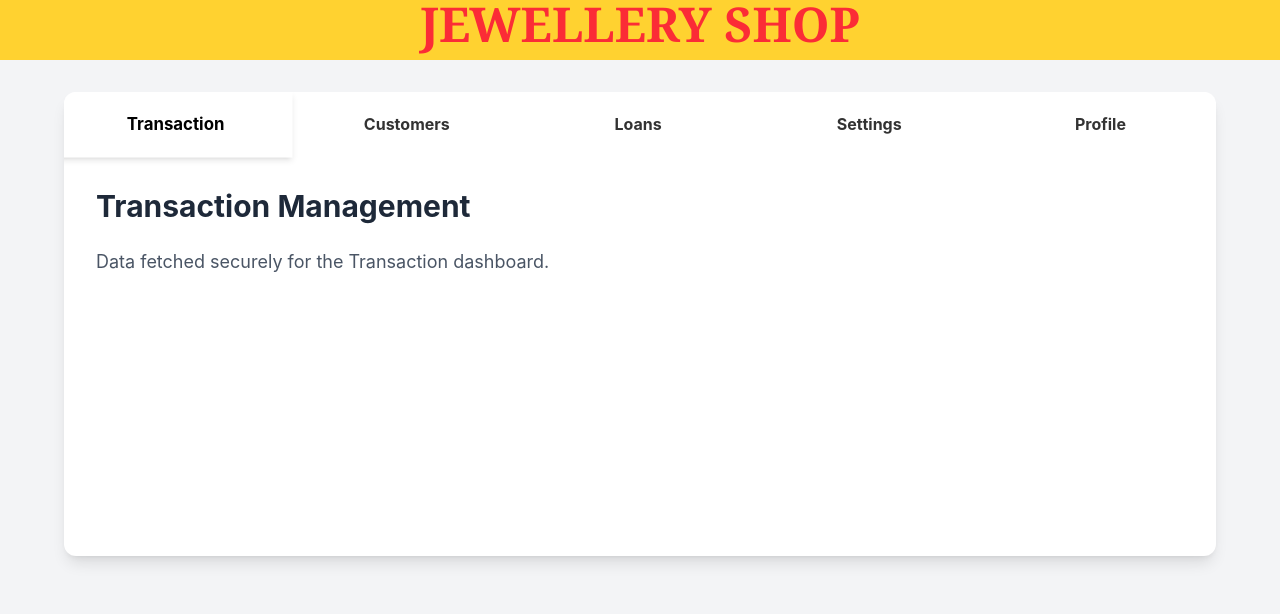
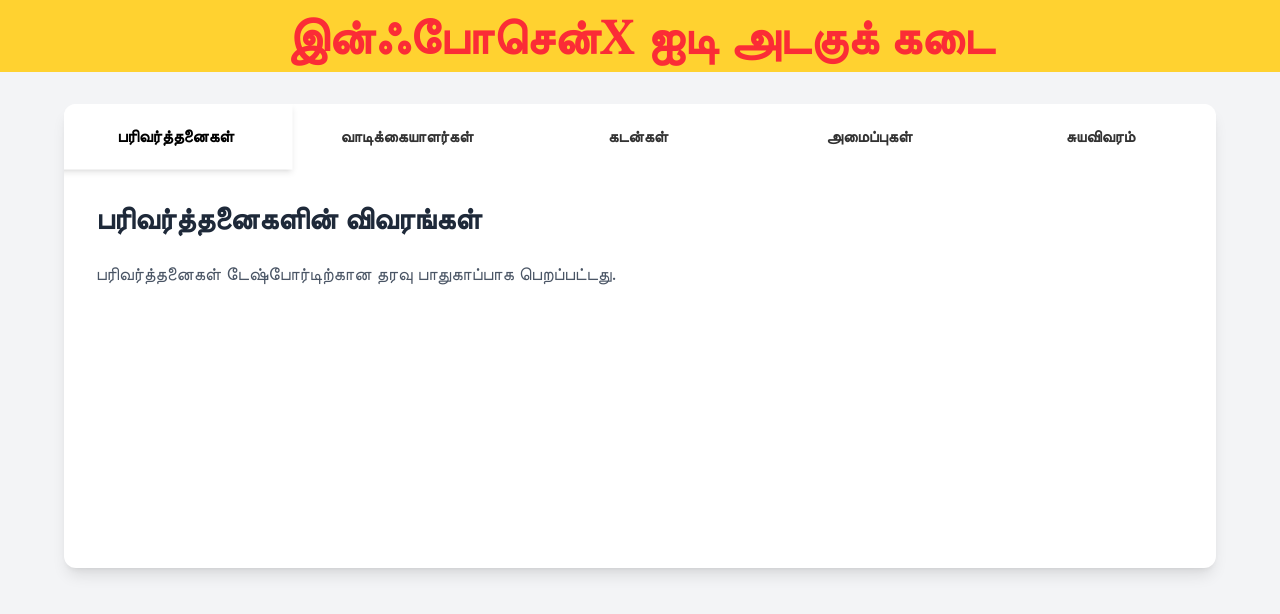
Before and after one commit to infozenit101026/Jwellery-Shop, a React (Vite) app in the folder jwelleryshop/: page /admin in a window 1280 px wide. Shown: the top 614 px of the page. Built offline with nearby package versions, Linux system fonts and the light colour scheme.

Commit message:
Day 3 of changes in Pawn Shop web application

```diff
--- a/jwelleryshop/index.html
+++ b/jwelleryshop/index.html
@@ -2,7 +2,7 @@
 <html lang="en">
   <head>
     <meta charset="UTF-8" />
-    <link rel="icon" type="image/svg+xml" href="/vite.svg" />
+    <link rel="icon" type="image/svg+xml" href="./src/assets/infozenxit.jpg" />
     <meta name="viewport" content="width=device-width, initial-scale=1.0" />
     <title>jwelleryshop</title>
   </head>
--- a/jwelleryshop/src/AdminPage.jsx
+++ b/jwelleryshop/src/AdminPage.jsx
@@ -3,34 +3,34 @@ import axios from "axios";
 
 const TABS = [
   {
-    id: "transaction",
-    label: "Transaction",
+    id: "பரிவர்த்தனைகளின்",
+    label: "பரிவர்த்தனைகள்",
     colorClass: "bg-white cursor-pointer hover:bg-gray-100 text-black mr-1",
-    endpoint: "/api/transactions",
+    endpoint: "/api/பரிவர்த்தனைகளின்",
   },
   {
-    id: "customers",
-    label: "Customers",
+    id: "வாடிக்கையாளர்களின்",
+    label: "வாடிக்கையாளர்கள்",
     colorClass: "bg-white cursor-pointer hover:bg-gray-100 mx-1 text-black",
-    endpoint: "/api/customers",
+    endpoint: "/api/வாடிக்கையாளர்களின்",
   },
   {
-    id: "loans",
-    label: "Loans",
+    id: "கடன்களின்",
+    label: "கடன்கள்",
     colorClass: "bg-white cursor-pointer hover:bg-gray-100 mx-1 text-black",
-    endpoint: "/api/loans",
+    endpoint: "/api/கடன்களின்",
   },
   {
-    id: "settings",
-    label: "Settings",
+    id: "அமைப்பு",
+    label: "அமைப்புகள்",
     colorClass: "bg-white cursor-pointer hover:bg-gray-100 mx-1 text-black",
-    endpoint: "/api/settings",
+    endpoint: "/api/அமைப்பு",
   },
   {
-    id: "profile",
-    label: "Profile",
+    id: "சுய",
+    label: "சுயவிவரம்",
     colorClass: "bg-white cursor-pointer hover:bg-gray-100 mx-1 text-black",
-    endpoint: "/api/profile",
+    endpoint: "/api/சுய",
   },
 ];
 
@@ -41,6 +41,8 @@ export default function AdminPage() {
   const [CustomerModal, setCustomerModal] = useState(false);
   const [customers, setCustomers] = useState([]);
   const [LoanModal, setLoanModal] = useState(false);
+  const [PayLoanModal, setPayLoanModal] = useState(false);
+  const [SelectedTypeModal, setSelectedTypeModal] = useState(false);
 
   const [selectedCustomer, setSelectedCustomer] = useState(null);
   const [products, setProducts] = useState([]);
@@ -54,6 +56,8 @@ export default function AdminPage() {
     dob: "",
     address: "",
     aadhar: "",
+    accountnumber: "",
+    ifsc: "",
     aadharimage: "",
     recentimage: "",
     email: "",
@@ -201,14 +205,14 @@ export default function AdminPage() {
       try {
         const token = localStorage.getItem("token");
         const currentTab = TABS.find((t) => t.id === activeTab);
-        if (activeTab === "customers") {
+        if (activeTab === "வாடிக்கையாளர்களின்") {
           await fetchCustomers();
-        } else if (activeTab === "loans") {
+        } else if (activeTab === "கடன்களின்") {
           await fetchLoans();
         }
         await new Promise((resolve) => setTimeout(resolve, 600));
         setTabData(
-          `Data fetched securely for the ${currentTab.label} dashboard.`,
+          `${currentTab.label} டேஷ்போர்டிற்கான தரவு பாதுகாப்பாக பெறப்பட்டது.`,
         );
       } catch (error) {
         console.error("Error fetching tab data:", error);
@@ -242,7 +246,7 @@ export default function AdminPage() {
 
         <div className="p-8 min-h-100">
           <h2 className="text-3xl font-bold text-gray-800 mb-6 capitalize">
-            {activeTab} Management
+            {activeTab} விவரங்கள்
           </h2>
 
           {isLoading ? (
@@ -254,28 +258,28 @@ export default function AdminPage() {
               <p className="mb-4">{tabData}</p>
 
               {/* Only show the table if we are on the customers tab and the modal is CLOSED */}
-              {activeTab === "customers" && !CustomerModal && (
+              {activeTab === "வாடிக்கையாளர்களின்" && !CustomerModal && (
                 <div className="mt-6 overflow-x-auto">
                   <table className="min-w-full bg-white border border-gray-200">
                     <thead className="bg-gray-500 border-b border-gray-200">
                       <tr>
                         <th className="py-3 px-4 text-left text-sm font-semibold text-white">
-                          Profile
+                          புகைப்படம்
                         </th>
                         <th className="py-3 px-4 text-left text-sm font-semibold text-white">
-                          Name
+                          பெயர்
                         </th>
                         <th className="py-3 px-4 text-left text-sm font-semibold text-white">
-                          Phone
+                          தொலைபேசி எண்
                         </th>
                         <th className="py-3 px-4 text-left text-sm font-semibold text-white">
-                          Aadhar Number
+                          ஆதார் எண்
                         </th>
                         <th className="py-3 px-4 text-left text-sm font-semibold text-white">
-                          Address
+                          முகவரி
                         </th>
                         <th className="py-3 px-4 text-left text-sm font-semibold text-white">
-                          Options
+                          விருப்பங்கள்
                         </th>
                       </tr>
                     </thead>
@@ -311,7 +315,7 @@ export default function AdminPage() {
                                   fetchProducts();
                                 }}
                                 className="bg-green-500 cursor-pointer text-white px-3 py-1 rounded-md font-semibold hover:bg-green-700 transition">
-                                Take Loan
+                                கடன் வாங்கு
                               </button>
                             </td>
                           </tr>
@@ -330,41 +334,41 @@ export default function AdminPage() {
                 </div>
               )}
 
-              {activeTab === "customers" && role === "worker" && (
+              {activeTab === "வாடிக்கையாளர்களின்" && role === "worker" && (
                 <>
                   <button
                     onClick={() => setCustomerModal(true)}
                     className="mt-4 cursor-pointer bg-blue-100 text-blue-700 px-4 py-2 rounded-md font-semibold hover:bg-blue-200 transition">
-                    + Add New Customer
+                    + புதிய வாடிக்கையாளர்கள்
                   </button>
                 </>
               )}
 
-              {activeTab === "loans" && (
+              {activeTab === "கடன்களின்" && (
                 <div className="p-6 overflow-x-auto">
                   <table className="min-w-full bg-white border border-gray-200">
                     <thead className="bg-blue-600 border-b border-gray-200">
                       <tr>
                         <th className="py-3 px-4 text-left text-sm font-semibold text-white">
-                          Date
+                          தேதி
                         </th>
                         <th className="py-3 px-4 text-left text-sm font-semibold text-white">
-                          Customer
+                          வாடிக்கையாளர்
                         </th>
                         <th className="py-3 px-4 text-left text-sm font-semibold text-white">
-                          Product
+                          அடகு பொருள்
                         </th>
                         <th className="py-3 px-4 text-left text-sm font-semibold text-white">
-                          Gold Rate
+                          தங்கம் விலை
                         </th>
                         <th className="py-3 px-4 text-left text-sm font-semibold text-white">
-                          Pawn %
+                          அடகு %
                         </th>
                         <th className="py-3 px-4 text-left text-sm font-semibold text-white">
-                          Loan Amount
+                          கடன் தொகை
                         </th>
                         <th className="py-3 px-4 text-left text-sm font-semibold text-white">
-                          Action
+                          நடவடிக்கை எடு
                         </th>
                       </tr>
                     </thead>
@@ -407,16 +411,25 @@ export default function AdminPage() {
                             <td className="py-3 px-4 text-sm font-bold text-green-600">
                               ₹{loan.loanamount?.toFixed(2)}
                             </td>
-                            <td className="py-3 px-4 text-sm">
+                            <td className="p-3 px-4 text-sm">
+                              <div className="flex flex-col gap-2">
                                 <button
                                   onClick={() => {
                                     setSelectedLoan(loan);
                                     setReceiptModal(true);
                                   }}
-                                className="bg-blue-500 hover:bg-blue-700 text-white py-1 px-3 rounded"
-                              >
-                                View Receipt
+                                  className="bg-blue-500 hover:bg-blue-700 text-white py-1 px-3 rounded">
+                                  ரசீதை பெறவும்
                                 </button>
+                                <button
+                                  onClick={() => {
+                                    setSelectedLoan(loan);
+                                    setPayLoanModal(true);
+                                  }}
+                                  className="bg-red-500 hover:bg-red-700 text-white py-1 px-3 rounded">
+                                  கடனை செலுத்துங்கள்
+                                </button>
+                              </div>
                             </td>
                           </tr>
                         ))
@@ -435,7 +448,7 @@ export default function AdminPage() {
               )}
 
               {CustomerModal &&
-                activeTab === "customers" &&
+                activeTab === "வாடிக்கையாளர்களின்" &&
                 role === "worker" && (
                   <form
                     onSubmit={handleSubmit}
@@ -461,29 +474,43 @@ export default function AdminPage() {
                       />
                       <input
                         name="address"
-                        placeholder="Full Address"
+                        placeholder="Enter Customer's Full Address"
                         onChange={handleChange}
                         className="p-2 border border-gray-300 rounded focus:ring-2 focus:ring-blue-500 outline-none"
                         required
                       />
                       <input
                         name="aadhar"
-                        placeholder="Aadhar Number"
+                        placeholder="Enter Customer's Aadhar Number"
+                        onChange={handleChange}
+                        className="p-2 border border-gray-300 rounded focus:ring-2 focus:ring-blue-500 outline-none"
+                        required
+                      />
+                      {/* <input
+                        name="accountnumber"
+                        placeholder="Enter Customer's Account Number"
                         onChange={handleChange}
                         className="p-2 border border-gray-300 rounded focus:ring-2 focus:ring-blue-500 outline-none"
                         required
                       />
                       <input
+                        name="ifsc"
+                        placeholder="Enter Customer's IFSC Code"
+                        onChange={handleChange}
+                        className="p-2 border border-gray-300 rounded focus:ring-2 focus:ring-blue-500 outline-none"
+                        required
+                      /> */}
+                      <input
                         name="email"
                         type="email"
-                        placeholder="Email Address"
+                        placeholder="Enter Customer's Email Address"
                         onChange={handleChange}
                         className="p-2 border border-gray-300 rounded focus:ring-2 focus:ring-blue-500 outline-none"
                         required
                       />
                       <input
                         name="phone"
-                        placeholder="Phone Number"
+                        placeholder="Enter Customer's Phone Number"
                         onChange={handleChange}
                         className="p-2 border border-gray-300 rounded focus:ring-2 focus:ring-blue-500 outline-none"
                         required
@@ -643,13 +670,16 @@ export default function AdminPage() {
       {ReceiptModal && selectedLoan && (
         <div className="fixed inset-0 bg-black bg-opacity-60 flex items-center justify-center z-50 print:bg-white print:fixed print:inset-0">
           <div className="bg-white p-8 rounded-lg shadow-xl w-full max-w-lg print:shadow-none print:w-full print:max-w-none print:p-0">
-
-              <div id="printable-receipt" className="border-2 border-gray-800 p-6 rounded-xl print:border-none print:p-0">
+            <div
+              id="printable-receipt"
+              className="border-2 border-gray-800 p-6 rounded-xl print:border-none print:p-0">
               <div className="text-center mb-6 border-b-2 border-gray-300 pb-4 print:border-black">
                 <h2 className="text-3xl font-extrabold text-gray-900 uppercase tracking-wider">
                   InfoZenx IT Pawn Bill
                 </h2>
-                  <p className="text-gray-600 mt-1">Nagercoil, Kanyakumari (District)</p>
+                <p className="text-gray-600 mt-1">
+                  Nagercoil, Kanyakumari (District)
+                </p>
                 <p className="text-gray-600">Phone: +91 98765 43210</p>
               </div>
 
@@ -669,13 +699,34 @@ export default function AdminPage() {
               </div>
               <div className="flex">
                 <div className="bg-gray-50 p-4 rounded-lg mb-6 border border-gray-200 print:bg-transparent print:border-black">
-                  <h4 className="font-bold text-gray-800 mb-2 border-b border-gray-200 pb-1 print:border-black">Customer Details</h4>
-                  <p><span className="font-semibold w-24 inline-block">Name:</span> {selectedLoan.customer?.name}</p>
-                  <p><span className="font-semibold w-24 inline-block">Phone:</span> {selectedLoan.customer?.phone}</p>
-                  <p><span className="font-semibold w-24 inline-block">Address:</span> {selectedLoan.customer?.address}</p>
+                  <h4 className="font-bold text-gray-800 mb-2 border-b border-gray-200 pb-1 print:border-black">
+                    Customer Details
+                  </h4>
+                  <p>
+                    <span className="font-semibold w-24 inline-block">
+                      Name:
+                    </span>{" "}
+                    {selectedLoan.customer?.name}
+                  </p>
+                  <p>
+                    <span className="font-semibold w-24 inline-block">
+                      Phone:
+                    </span>{" "}
+                    {selectedLoan.customer?.phone}
+                  </p>
+                  <p>
+                    <span className="font-semibold w-24 inline-block">
+                      Address:
+                    </span>{" "}
+                    {selectedLoan.customer?.address}
+                  </p>
                 </div>
                 <div className="align-self-start ml-6">
-                  <img src={`http://localhost:5000/uploads/${selectedLoan.customer?.recentimage}`} alt="Customer" className="w-30 h-30 rounded-full object-cover" />
+                  <img
+                    src={`http://localhost:5000/uploads/${selectedLoan.customer?.recentimage}`}
+                    alt="Customer"
+                    className="w-30 h-30 rounded-full object-cover"
+                  />
                 </div>
               </div>
 
@@ -690,11 +741,18 @@ export default function AdminPage() {
                 </thead>
                 <tbody>
                   <tr className="border-b border-gray-200 print:border-black">
-                      <td className="py-3 font-semibold">{selectedLoan.product?.name || "Gold Item"}</td>
+                    <td className="py-3 font-semibold">
+                      {selectedLoan.product?.name || "Gold Item"}
+                    </td>
                     <td className="py-3 text-right">{selectedLoan.weight}g</td>
-                      <td className="py-3 text-right">{selectedLoan.stoneweight}g</td>
                     <td className="py-3 text-right">
-                        {(selectedLoan.weight - selectedLoan.stoneweight).toFixed(2)}g
+                      {selectedLoan.stoneweight}g
+                    </td>
+                    <td className="py-3 text-right">
+                      {(selectedLoan.weight - selectedLoan.stoneweight).toFixed(
+                        2,
+                      )}
+                      g
                     </td>
                   </tr>
                 </tbody>
@@ -706,7 +764,9 @@ export default function AdminPage() {
                   <p>Pawn Margin: {selectedLoan.pawnpercentage}%</p>
                 </div>
                 <div className="text-right">
-                    <p className="text-gray-500 uppercase text-xs font-bold tracking-widest mb-1">Total Loan Amount</p>
+                  <p className="text-gray-500 uppercase text-xs font-bold tracking-widest mb-1">
+                    Total Loan Amount
+                  </p>
                   <p className="text-3xl font-black text-gray-900 border-b-4 border-double border-gray-900 inline-block px-4">
                     ₹{selectedLoan.loanamount?.toFixed(2)}
                   </p>
@@ -714,16 +774,19 @@ export default function AdminPage() {
               </div>
 
               <div className="mt-12 flex justify-between text-center text-sm font-semibold text-gray-500">
-                  <div className="border-t border-gray-400 w-32 pt-2 print:border-black">Customer Signature</div>
-                  <div className="border-t border-gray-400 w-32 pt-2 print:border-black">Authorized Signatory</div>
+                <div className="border-t border-gray-400 w-32 pt-2 print:border-black">
+                  Customer Signature
+                </div>
+                <div className="border-t border-gray-400 w-32 pt-2 print:border-black">
+                  Authorized Signatory
+                </div>
               </div>
             </div>
 
             <div className="mt-6 flex gap-4 print:hidden">
               <button
                 onClick={() => window.print()}
-                  className="bg-blue-600 cursor-pointer flex-1 text-white px-6 py-3 rounded-lg font-bold hover:bg-blue-700 transition flex justify-center items-center gap-2"
-                >
+                className="bg-blue-600 cursor-pointer flex-1 text-white px-6 py-3 rounded-lg font-bold hover:bg-blue-700 transition flex justify-center items-center gap-2">
                 🖨️ Print Receipt
               </button>
               <button
@@ -731,11 +794,105 @@ export default function AdminPage() {
                   setReceiptModal(false);
                   setSelectedLoan(null);
                 }}
-                  className="bg-gray-200 cursor-pointer flex-1 text-gray-800 px-6 py-3 rounded-lg font-bold hover:bg-gray-300 transition"
-                >
+                className="bg-gray-200 cursor-pointer flex-1 text-gray-800 px-6 py-3 rounded-lg font-bold hover:bg-gray-300 transition">
                 Close
               </button>
             </div>
+          </div>
+        </div>
+      )}
+      {PayLoanModal && selectedLoan && (
+        <div className="fixed inset-0 bg-black bg-opacity-60 flex items-center justify-center z-50 p-4 print:bg-white print:fixed print:inset-0">
+  <div className="bg-white p-6 sm:p-8 rounded-xl shadow-2xl w-full max-w-lg print:shadow-none print:w-full print:max-w-none print:p-0">
+
+    {/* Customer Info & Receipt Header */}
+    <div className="flex flex-col sm:flex-row justify-between items-start sm:items-center gap-4 border border-gray-200 rounded-xl bg-gray-50 p-5 mb-6">
+      <div className="flex items-center gap-4">
+        <img
+          src={`http://localhost:5000/uploads/${selectedLoan.customer?.recentimage}`}
+          alt="Customer"
+          className="w-20 h-20 rounded-full object-cover border-2 border-white shadow-sm"
+        />
+        <div>
+          <p className="text-xs text-gray-500 uppercase tracking-wider mb-1">Customer Name</p>
+          <p className="font-bold text-gray-900 text-lg">
+            {selectedLoan.customer?.name}
+          </p>
+        </div>
+      </div>
+      <div className="text-left sm:text-right w-full sm:w-auto border-t sm:border-t-0 border-gray-200 pt-3 sm:pt-0">
+        <p className="text-xs text-gray-500 uppercase tracking-wider mb-1">Receipt No</p>
+        <p className="font-bold text-gray-800 text-lg">
+          #{selectedLoan._id?.slice(-6).toUpperCase()}
+        </p>
+      </div>
+    </div>
+
+    {/* Total Loan Amount */}
+    <div className="flex flex-col items-end mb-8">
+      <p className="text-gray-500 uppercase text-xs font-bold tracking-widest mb-1">
+        Total Loan Amount
+      </p>
+      <p className="text-4xl font-black text-gray-900 border-b-4 border-double border-gray-300 pb-1">
+        ₹{selectedLoan.loanamount?.toFixed(2)}
+      </p>
+    </div>
+
+    {/* Payment Form */}
+    <form className="mt-2">
+      <div className="space-y-4">
+        <select
+          name="payType"
+          className="border border-gray-300 p-3 rounded-lg w-full focus:ring-2 focus:ring-blue-500 outline-none transition cursor-pointer"
+          defaultValue=""
+          onChange={(e) => setSelectedTypeModal(e.target.value === "Initial Pay")}
+          required
+        >
+          <option value="" disabled>Select Pay Type</option>
+          <option value="Full Pay" >Full Pay</option>
+          <option value="Initial Pay">Initial Pay</option>
+        </select>
+
+        {SelectedTypeModal && (
+          <div className="space-y-4">
+            <input
+              name="Estimated Amount"
+              type="number"
+              step="0.01"
+              placeholder="Enter Pay Amount ₹"
+
+              className="border border-gray-300 p-3 rounded-lg w-full focus:ring-2 focus:ring-blue-500 outline-none transition"
+              required
+            />
+            <div className="bg-green-50 border border-green-200 p-4 rounded-lg text-center">
+              <p className="text-xs text-red-600 font-bold uppercase tracking-widest mb-1">
+                Estimated Loan Pay Amount
+              </p>
+              <p className="text-3xl font-bold text-green-900">
+                ₹{estimatedAmount > 0 ? estimatedAmount.toFixed(2) : "0.00"}
+              </p>
+            </div>
+          </div>
+        )}
+      </div>
+
+      {/* Action Buttons */}
+      <div className="flex gap-4 mt-8">
+        <button
+          type="button"
+          onClick={() => setPayLoanModal(false)}
+          className="bg-gray-100 text-gray-700 px-6 py-3 rounded-lg flex-1 font-semibold hover:bg-gray-200 transition"
+        >
+          Cancel
+        </button>
+        <button
+          type="submit"
+          className="bg-green-600 text-white px-6 py-3 rounded-lg flex-1 font-semibold hover:bg-green-700 shadow-sm transition"
+        >
+          Pay Amount
+        </button>
+      </div>
+    </form>
 
   </div>
 </div>
--- a/jwelleryshop/src/App.jsx
+++ b/jwelleryshop/src/App.jsx
@@ -10,8 +10,8 @@ function App() {
     <>
       <header className="App-header flex  items-center justify-center bg-amber-300">
         <h1 className="
-      justify-center text-5xl h-15  uppercase font-bold
-      font-serif text-red-500">Jewellery Shop</h1>
+      justify-center text-5xl h-18 content-center  uppercase font-bold
+      font-serif text-red-500">இன்ஃபோசென்x ஐடி அடகுக் கடை</h1>
       </header>
         <BrowserRouter>
 
```
Also changed, not shown: jwelleryshop/src/assets/infozenxit.jpg (added), 21 other files (tests, documents, lock files or other folders). Lines whose indentation alone changed are shown as unchanged.
